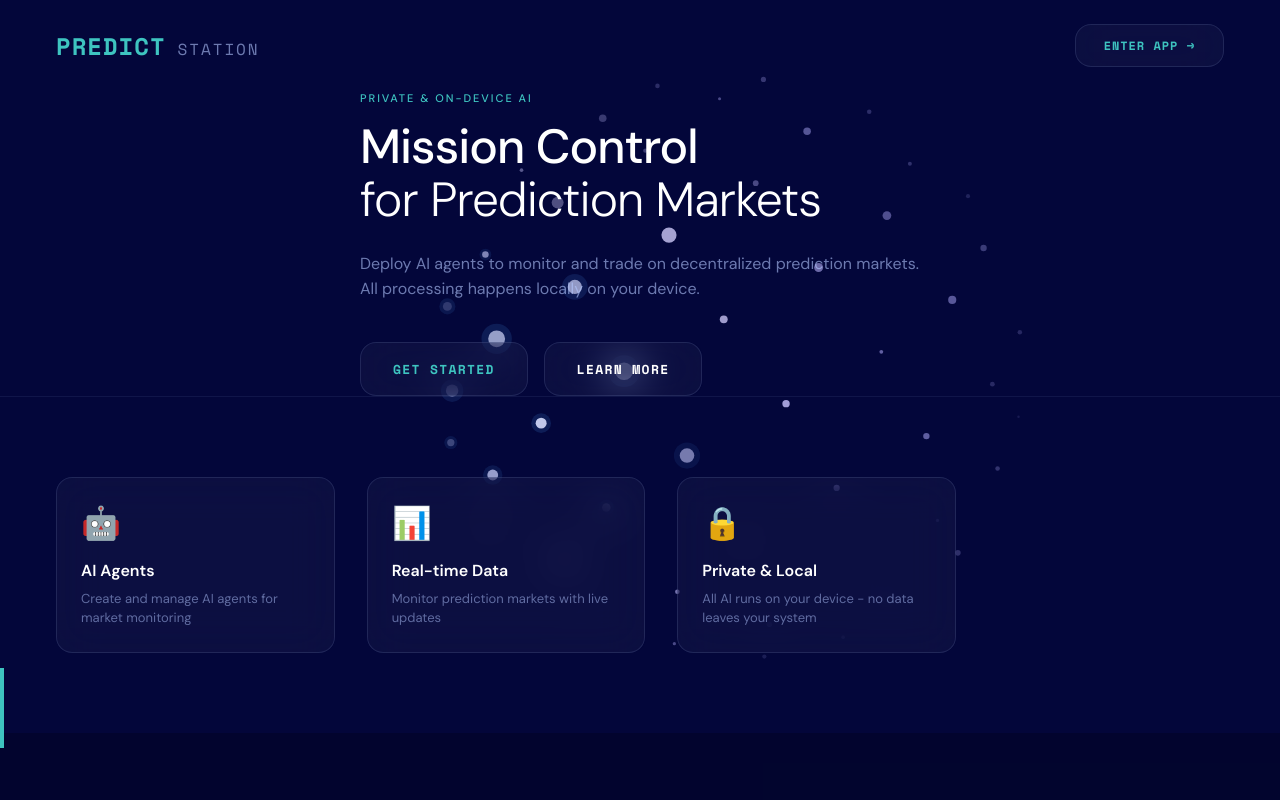
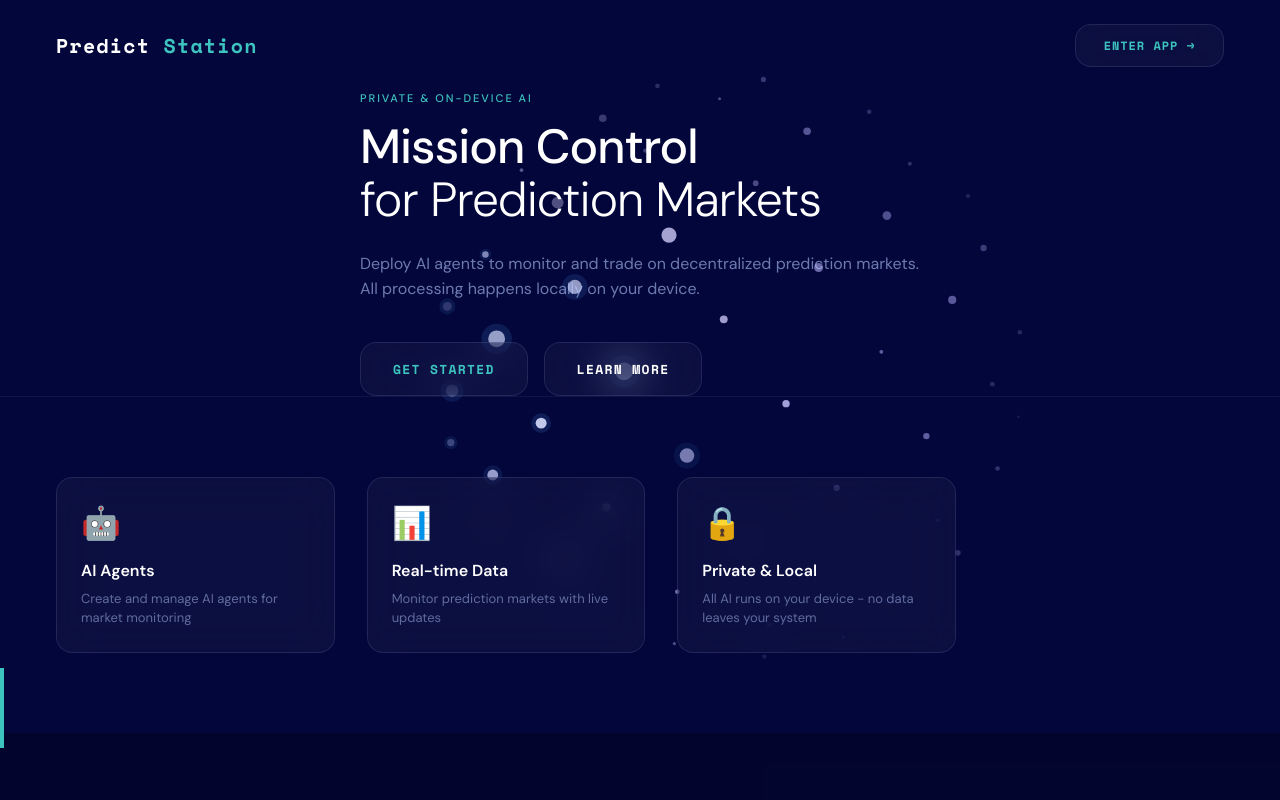
Before and after one commit to pisuthd/predict-station, a Next.js app in the folder frontend/: page / in a window 1280 px wide. Shown: the top 800 px of the page. Built offline with nearby package versions, Linux system fonts and the light colour scheme.

Commit message:
Update landing nav branding to use same wordmark style as Loading Screen

```diff
--- a/frontend/src/app/page.tsx
+++ b/frontend/src/app/page.tsx
@@ -85,31 +85,19 @@ export default function LandingPage() {
             alignItems: 'center',
           }}
         >
-          {/* Branding - Larger & Clearer */}
-          <div style={{ display: 'flex', alignItems: 'baseline', gap: 12 }}>
-            <span
+          {/* Wordmark - Similar to Loading Screen */}
+          <p
             style={{
               fontFamily: monoFont,
-                fontSize: 24,
               fontWeight: 700,
+              fontSize: 20,
+              letterSpacing: '0.06em',
               color: CYAN,
-                letterSpacing: '0.04em',
+              margin: 0,
             }}
           >
-              PREDICT
-            </span>
-            <span
-              style={{
-                fontFamily: monoFont,
-                fontSize: 16,
-                fontWeight: 400,
-                letterSpacing: '0.12em',
-                color: 'rgba(180,200,255,0.6)',
-              }}
-            >
-              STATION
-            </span>
-          </div>
+            <span style={{ color: '#fff' }}>Predict</span> Station
+          </p>
 
           {/* Enter App Button - Glassmorphism */}
           <button
```
Also changed, not shown: 1 other file (tests, documents, lock files or other folders). Lines whose indentation alone changed are shown as unchanged.
